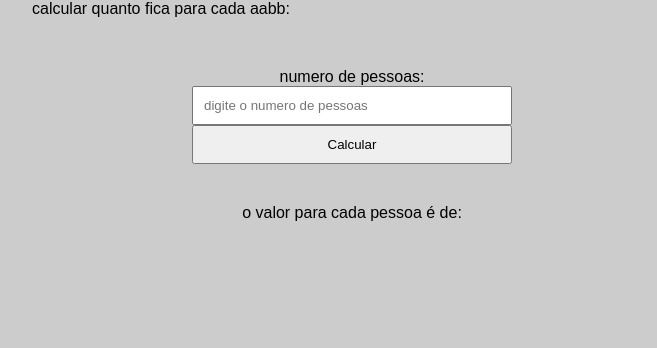
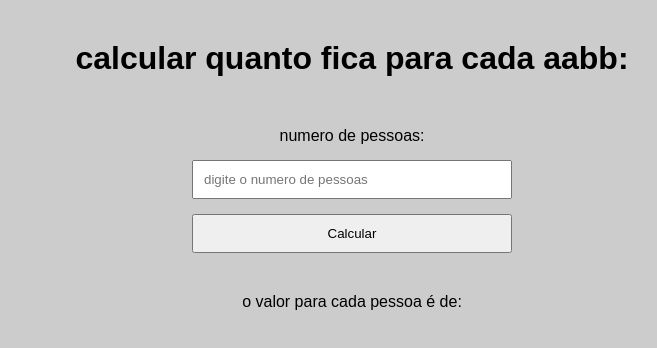
Before and after one commit to kauatorresfranca/aabb, a plain HTML site: page index.html in a window 1280 px wide. Shown: the whole page, without its empty margins (288-945 px from the left). Drawn offline with Linux system fonts and the light colour scheme.

Commit message:
alterações

```diff
--- a/index.html
+++ b/index.html
@@ -8,7 +8,7 @@
 </head>
 <body>
     <div class="container">
-        calcular quanto fica para cada aabb:
+        <p class="title">calcular quanto fica para cada aabb:</p>
         <form>
             <label for="pessoas">numero de pessoas:</label>
             <input id="pessoas" type="number" placeholder="digite o numero de pessoas">
--- a/main.css
+++ b/main.css
@@ -25,8 +25,16 @@ input, button{
     padding: 10px;
     width: 320px;
     margin: 0 auto;
+    margin-top: 15px;
 }
 
 .texto{
     margin-top: 40px;
 }
+
+.title{
+    text-align: center;
+    font-size: 32px;
+    font-weight: bold;
+    margin-top: 40px;
+}
```
